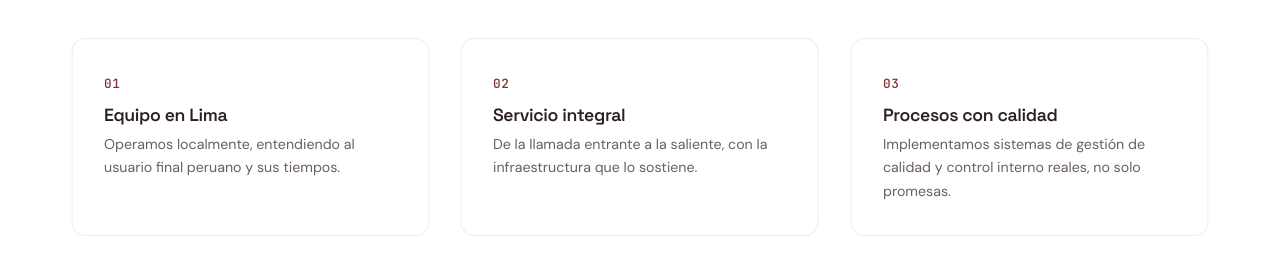
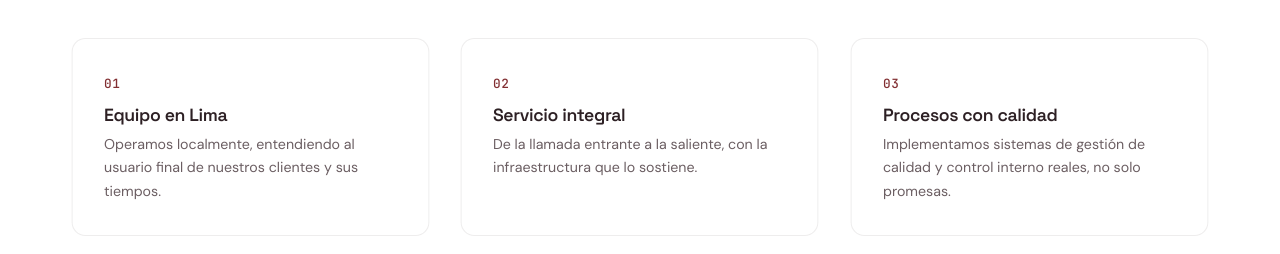
Before and after one commit to comc82/almpes, a plain HTML site: page index.html in a window 1280 px wide. Shown: the part 2340-2594 px from the top of the page. Drawn offline with Linux system fonts and the light colour scheme.

Commit message:
Update index.html

```diff
--- a/index.html
+++ b/index.html
@@ -146,7 +146,7 @@
       <div class="why-item reveal">
         <span class="num">01</span>
         <h4>Equipo en Lima</h4>
-        <p>Operamos localmente, entendiendo al usuario final peruano y sus tiempos.</p>
+        <p>Operamos localmente, entendiendo al usuario final de nuestros clientes y sus tiempos.</p>
       </div>
       <div class="why-item reveal reveal-delay-1">
         <span class="num">02</span>
```
